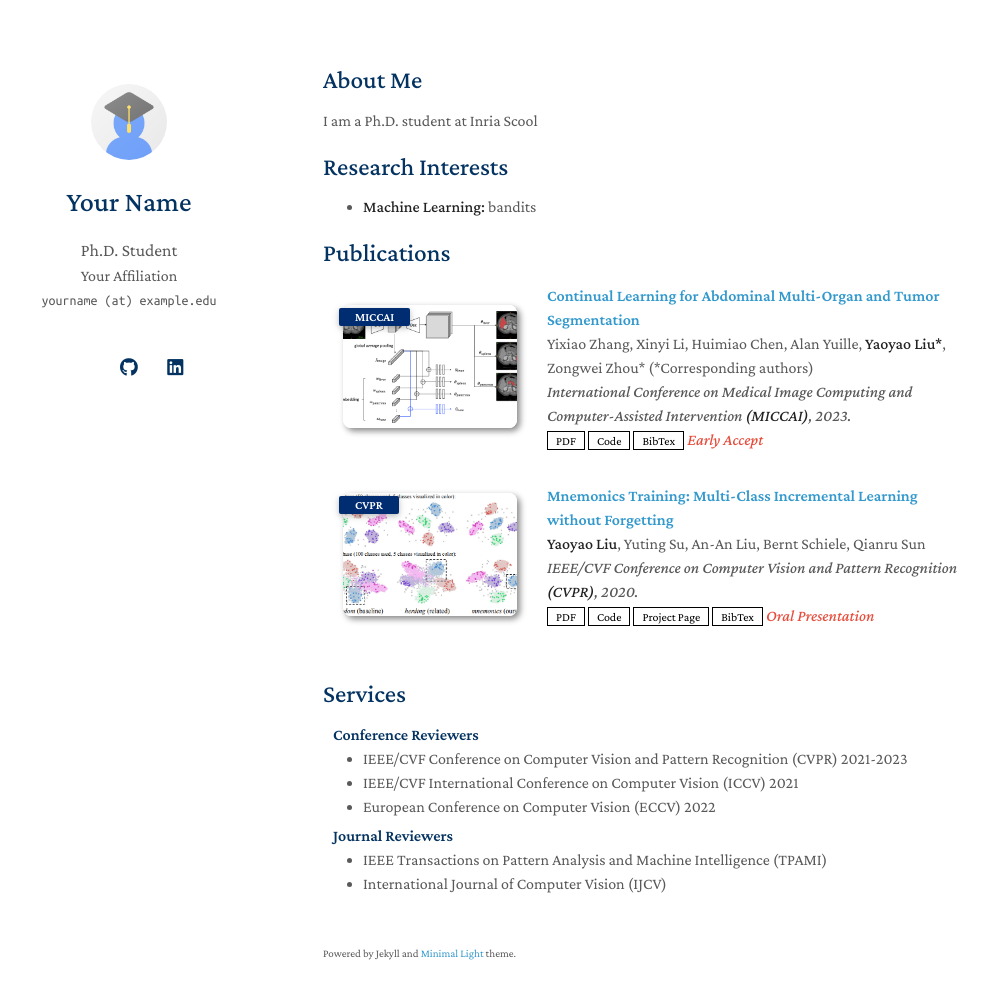
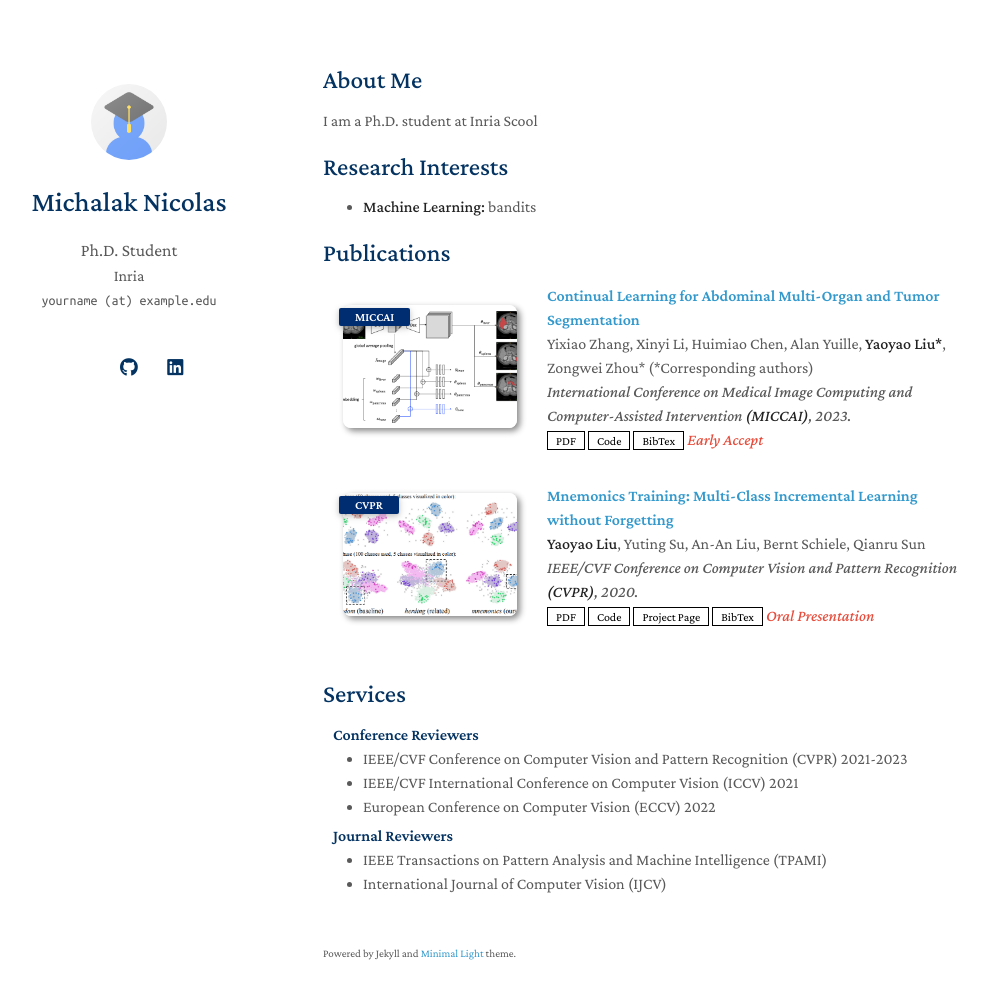
Before and after one commit to NicolasMichalak03/NicolasMichalak03.github.io, a Jekyll site: the page built from index.md, in a window 1280 px wide and 1034 px high. Shown: the top 999 px of the window, without its empty margins (147-1135 px from the left). Built offline with Jekyll 4.4.1, drawn with Linux system fonts in a browser that asks for light colours; a style sheet for code colours, icons or effects is not loaded; our own code applies the rules of GitHub Pages for plain Markdown files.

Commit message:
Update _config.yml

```diff
--- a/_config.yml
+++ b/_config.yml
@@ -1,7 +1,7 @@
 # Basic Information
-title: Your Name
+title: Michalak Nicolas
 position: Ph.D. Student
-affiliation: Your Affiliation
+affiliation: Inria
 email: yourname (at) example.edu
 
 # Search Engine Optimization (SEO)
```
